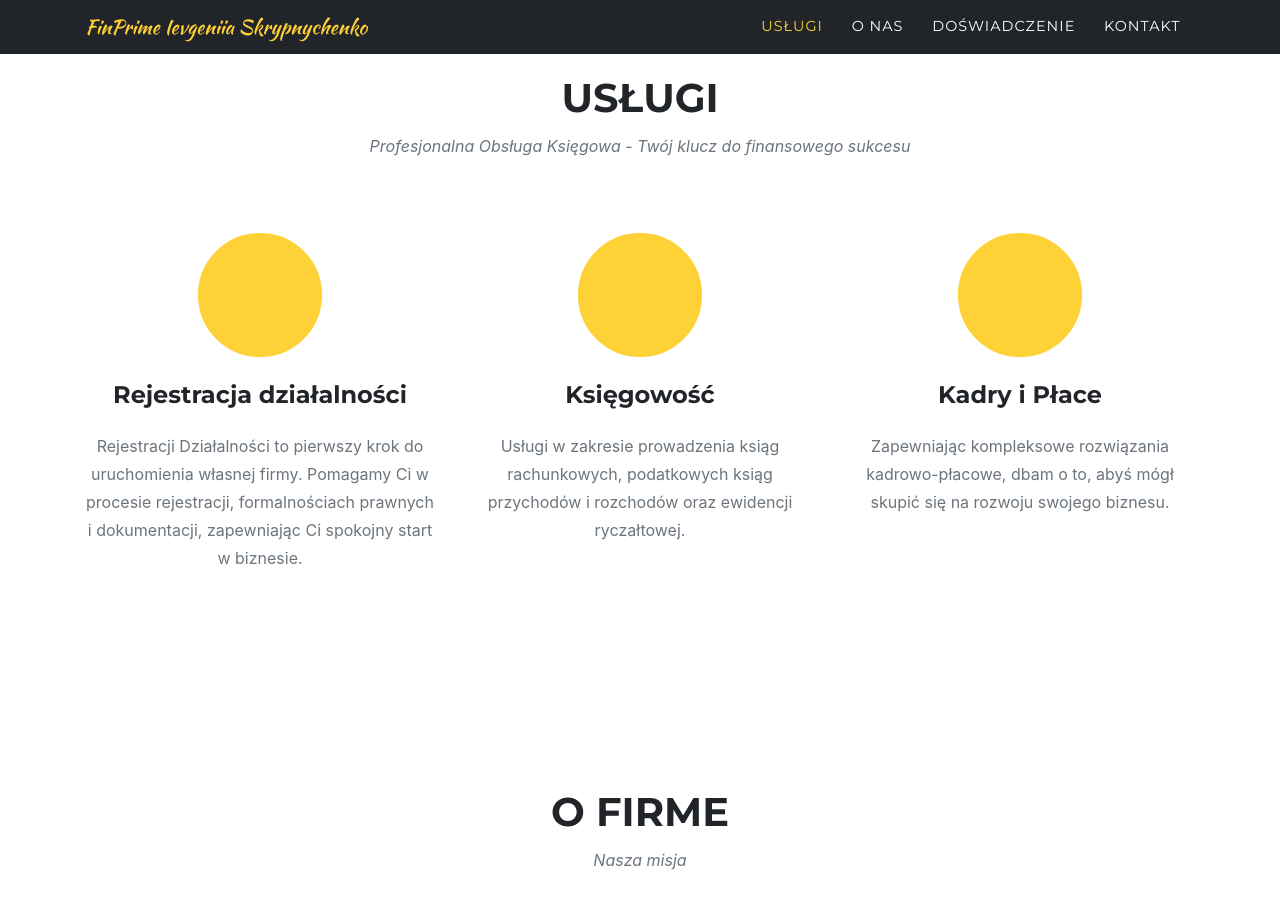
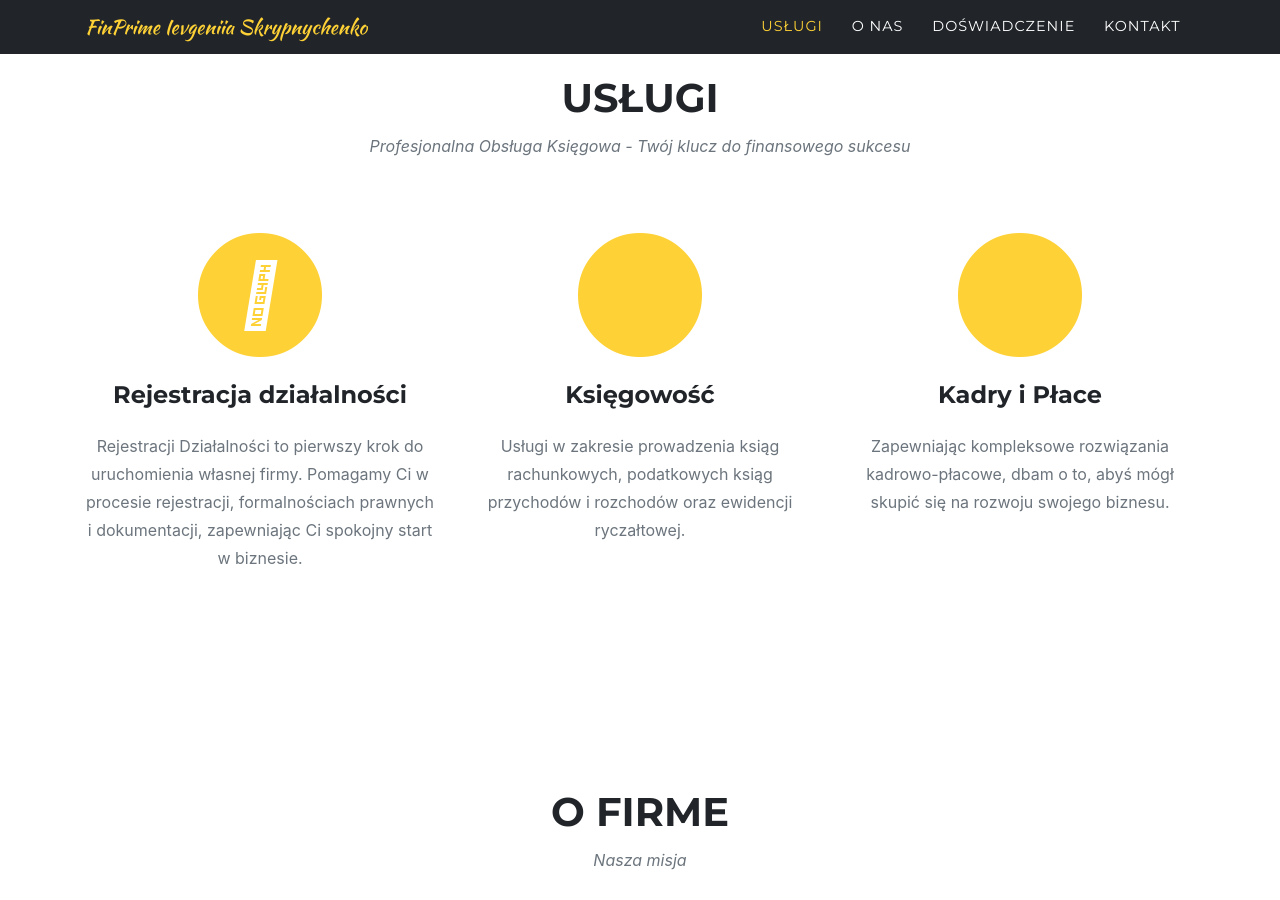
Before and after one commit to scripnichenko/finprime, a Jekyll site: the page built from index.md, in a window 1280 px wide and 900 px high, scrolled down 941 px. Built offline with Jekyll 4.4.1, drawn with Linux system fonts in a browser that asks for light colours; some web fonts are replaced.

Commit message:
house icon

```diff
--- a/_data/sitetext.yml
+++ b/_data/sitetext.yml
@@ -23,7 +23,7 @@ en: &DEFAULT_EN
     list:
       - title: "Rejestracja działalności"
         desc: "Rejestracji Działalności to pierwszy krok do uruchomienia własnej firmy. Pomagamy Ci w procesie rejestracji, formalnościach prawnych i dokumentacji, zapewniając Ci spokojny start w biznesie."
-        icon: fab fa-laptop #find more at https://fontawesome.com/icons
+        icon: fa-sharp fa-solid fa-building #find more at https://fontawesome.com/icons
       - title: "Księgowość"
         desc: "Usługi w zakresie prowadzenia ksiąg rachunkowych, podatkowych ksiąg przychodów i rozchodów oraz ewidencji ryczałtowej."
         icon: fab fa-laptop
```
